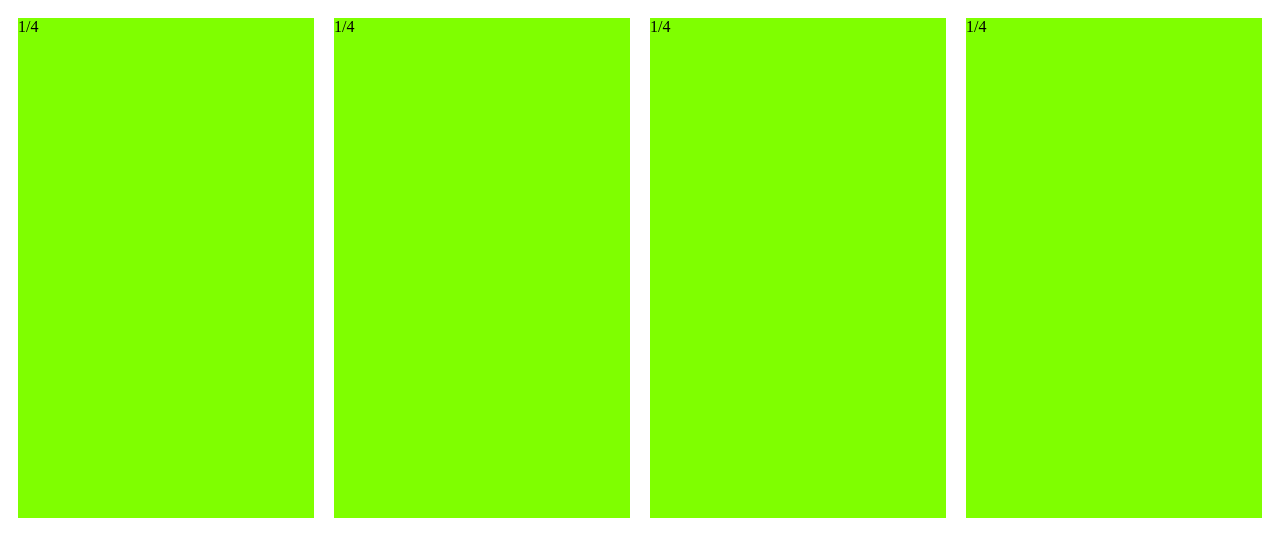
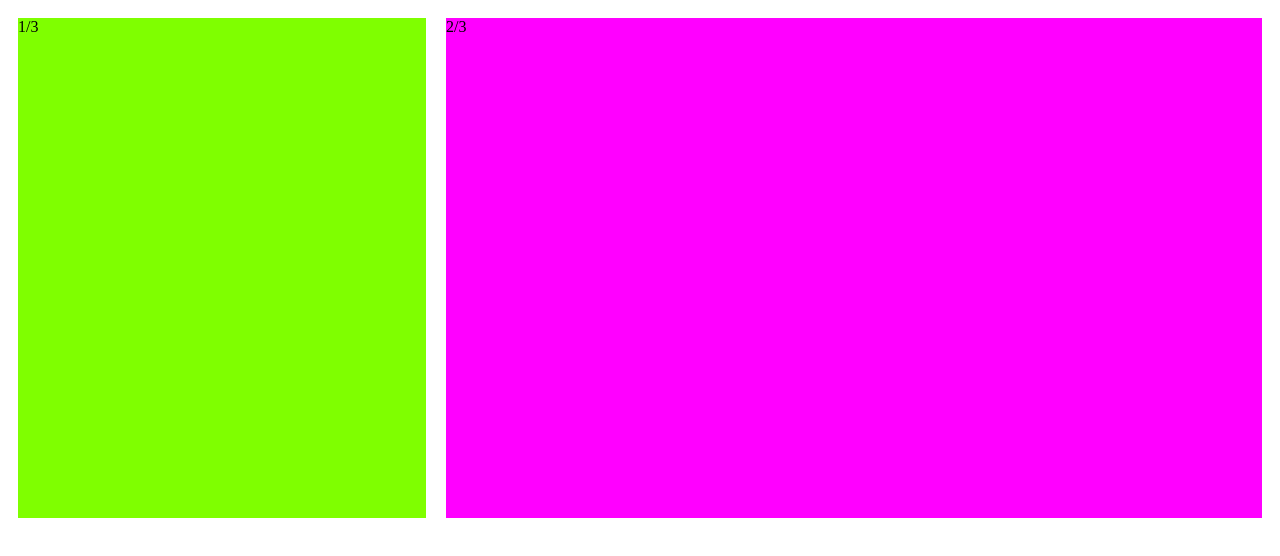
Before and after one commit to AEFitzGerald/Flexible-columns-commits-pt-1-2-3, a plain HTML site: page index.html in a window 1280 px wide. Drawn offline with Linux system fonts and the light colour scheme.

Commit message:
part 2 columns 1/3 and 2/3

```diff
--- a/index.html
+++ b/index.html
@@ -8,11 +8,10 @@
     <title>Anna FitzGerald</title>
 </head>
 <body>
-    <div class="row">
-        <div class="col">1/4</div>
-        <div class="col">1/4</div>
-        <div class="col">1/4</div>
-        <div class="col">1/4</div>
-    </div>
+
+<div class="row">
+    <div class="col">1/3</div>
+    <div class="col-2">2/3</div>
+</div>
 </body>
 </html>
--- a/style.css
+++ b/style.css
@@ -11,3 +11,10 @@
     margin: 10px;
     flex: 1;
 }
+
+.col-2 {
+    background-color: magenta;
+    height: 500px;
+    margin: 10px;
+    flex: 2;
+}
```
